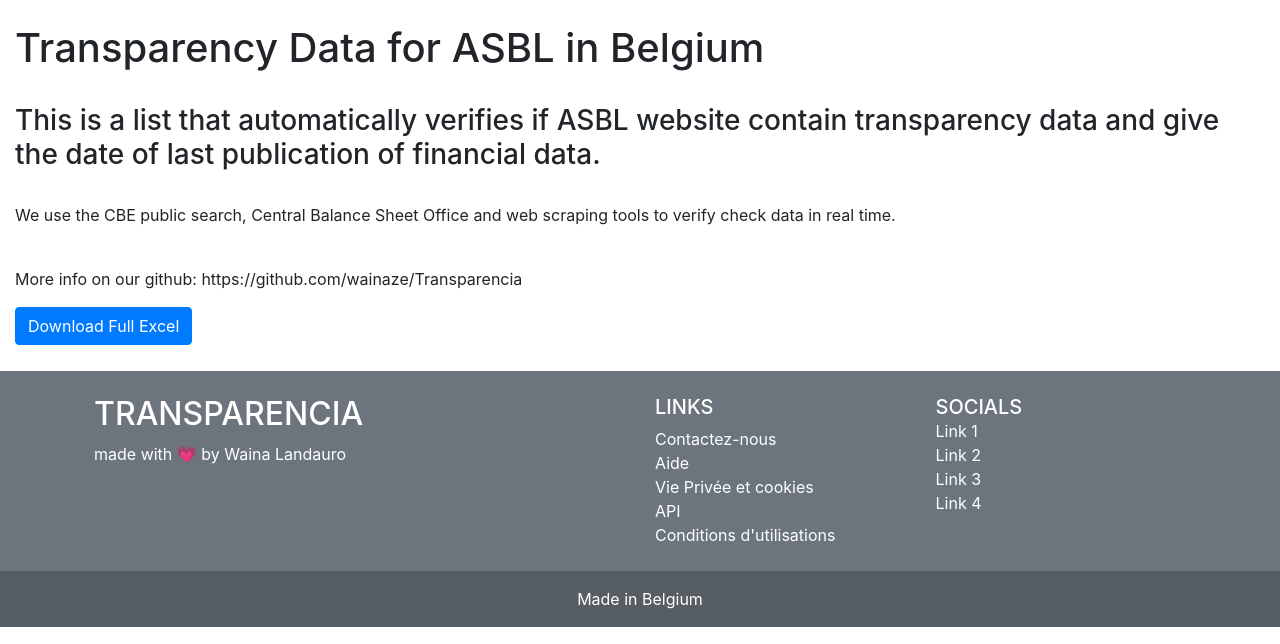
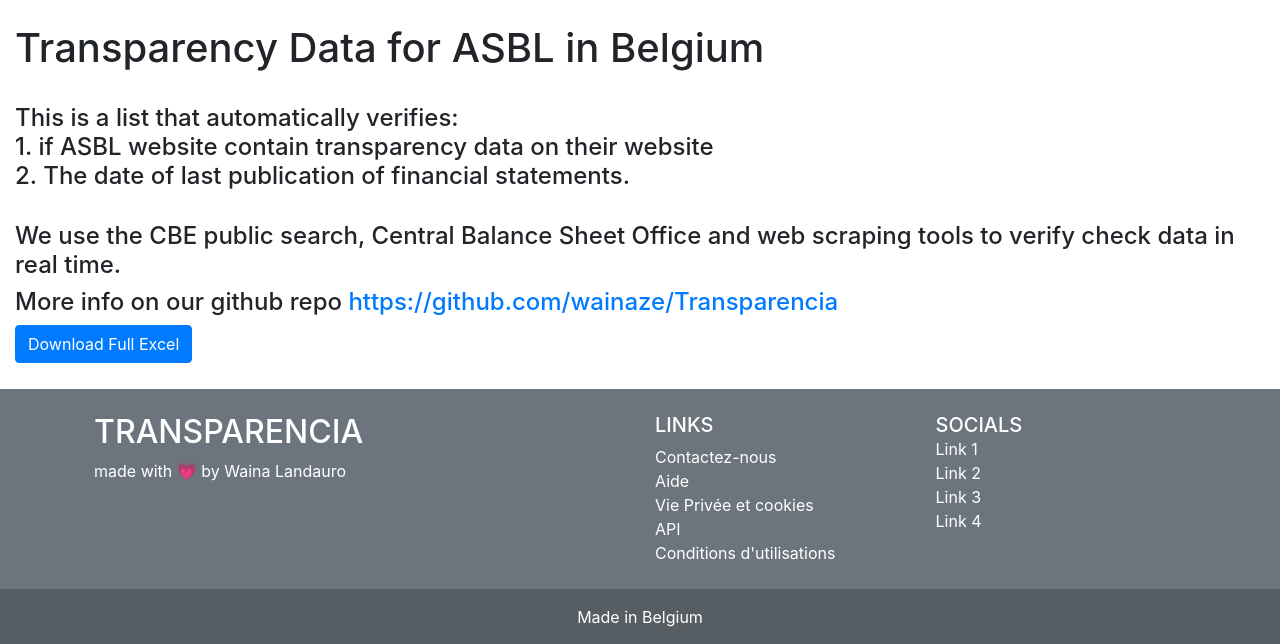
Before and after one commit to wainaze/Transparencia, a Flask app: template templates/index.html in a window 1280 px wide. Shown: the part 126-770 px from the top of the page. Run offline with Flask 3, Linux system fonts and the light colour scheme; the template is opened without the code that fills it, so the values that code supplies are empty; parts of the project's set-up code (start-up, migrations or seed data) failed here and were passed over; some libraries are stand-ins or nearby versions.

Commit message:
add requirement.txt

```diff
--- a/app.py
+++ b/app.py
@@ -8,7 +8,7 @@ from io import BytesIO
 
 app = Flask(__name__)
 
-df = pd.read_excel('test.xlsx', sheet_name='Sheet1')
+df = pd.read_excel('transparencia.xlsx', sheet_name='Sheet1')
 
 cbb_base = "https://consult.cbso.nbb.be/consult-enterprise/"
 bce_base = "https://kbopub.economie.fgov.be/kbopub/zoeknummerform.html?nummer="
@@ -55,7 +55,6 @@ df_short= df.drop(['WEBSITE', 'bce_link', 'Autorite', 'TYPE', 'MANDATS', 'UNITES
 
 #print (df)
 
-
 @app.route('/')
 def html_table():
     return render_template('index.html',  tables=[df_short.to_html( table_id = 'table', justify = "left", classes='table table-striped', header="true", render_links="True", escape="False")])
--- a/templates/index.html
+++ b/templates/index.html
@@ -8,11 +8,15 @@
     <br>
     <h1>Transparency Data for ASBL in Belgium </h1>
     <br>
-    <h3>This is a list that automatically verifies if ASBL website contain transparency data and give the date of last publication of financial data.</h3>
+    <h4>This is a list that automatically verifies:
+      <br>
+      1. if ASBL website contain transparency data on their website
+      <br>
+      2. The date of last publication of financial statements.</h4>
     <br>
-    <p>We use the CBE public search, Central Balance Sheet Office and web scraping tools to verify check data in real time.</p>
-    <br>
-    <p>More info on our github: https://github.com/wainaze/Transparencia</p>
+    <h4>We use the CBE public search, Central Balance Sheet Office and web scraping tools to verify check data in real time.</h4>
+    <h4>More info on our github repo
+    <a href="https://github.com/wainaze/Transparencia">https://github.com/wainaze/Transparencia</a></h4>
 
     <a href="/getfile" class="btn btn-primary" role="button">Download Full Excel</a>
     <br>
--- a/transp_url.py
+++ b/transp_url.py
@@ -36,6 +36,7 @@ def transp_url(url):
         if link:
             #print("link found")
             a = link['href']
+            print(a)
             # join the URL if it's relative (not absolute link)
             a = urljoin(url, a)
             #parsed_href = urlparse(href)
```
Also changed, not shown: requirements.txt (added, +46 -0 lines), 3 other files.
